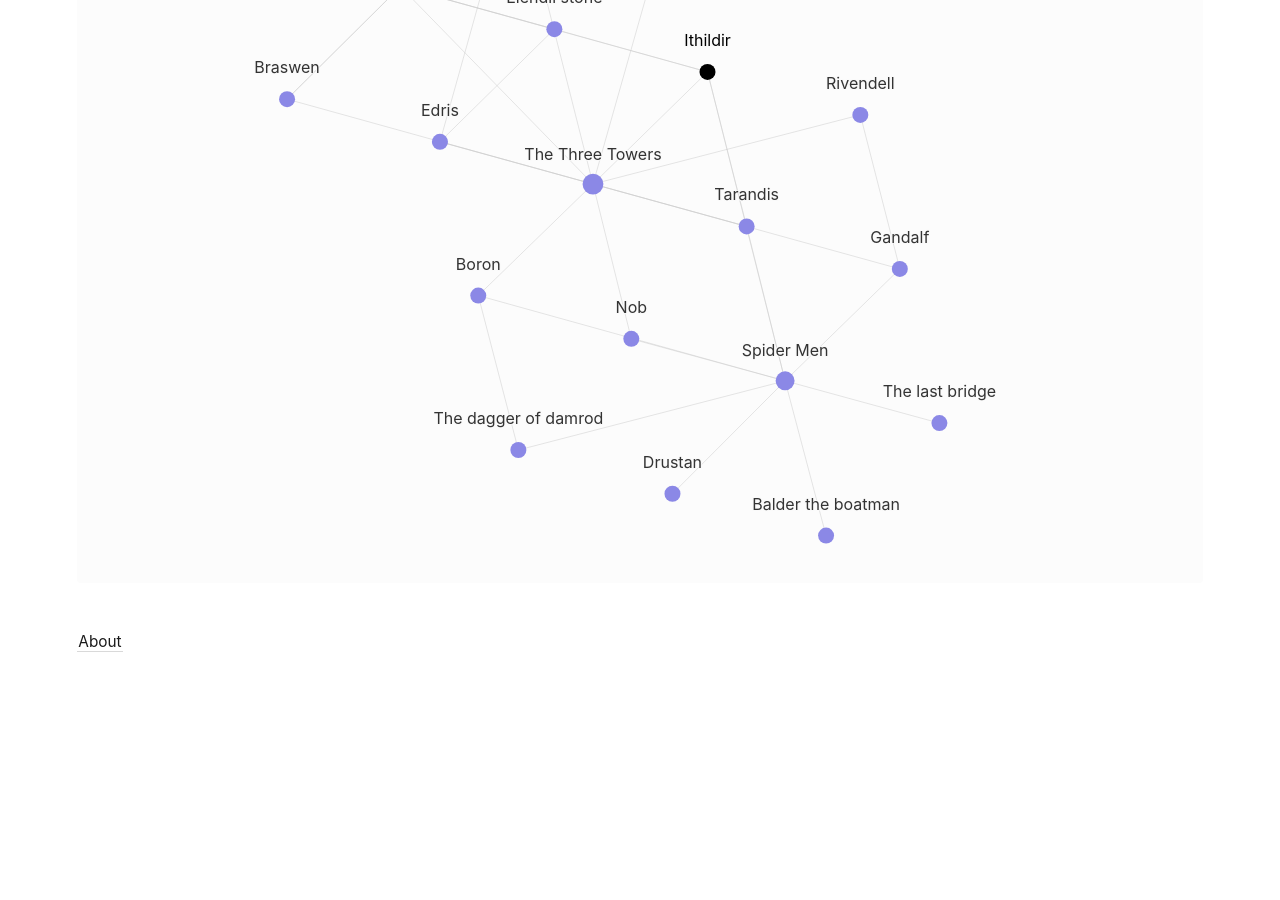
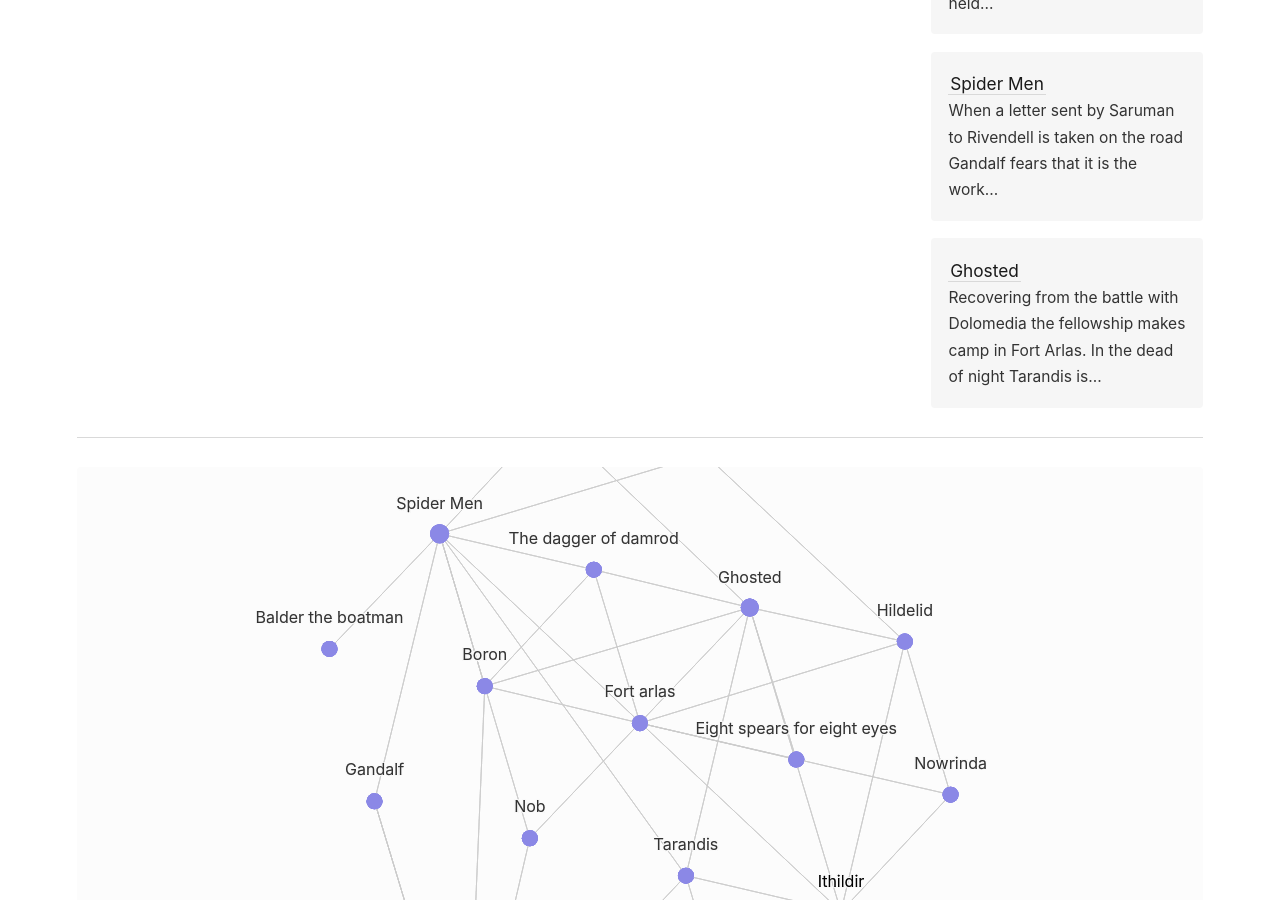
Before and after one commit to Sagelt/ruins-of-the-lost-realm-campaign, a Jekyll site: the page built from _entries/characters/Ithildir.md, in a window 1280 px wide and 900 px high, scrolled down 1127 px. Built offline with Jekyll 4.4.1, drawn with Linux system fonts in a browser that asks for light colours; before the commit the page ends 1849 px from its top, so only the background shows below that; some of the changed text lies outside the part shown.

Commit message:
Add session 3

```diff
--- /dev/null
+++ b/_entries/characters/Hildelid.md
@@ -0,0 +1,10 @@
+---
+name: Hildelid
+npc: yes
+---
+
+A former adventurer, Hildelid protected the farmsteads around [[The Last Bridge]] from bandit raids. Her valor brought her sorrow as well, as her husband and daughter were thought slain in a raid. Unbeknownst to Hildelid they were not slain but taken captive and her daughter, [[Norwinda]], eventually became the chief of the band of hillfolk that made their home in [[Fort Arlas]].
+
+# Notable Events
+
+* In fall 2965 [[Ithildir]] noticed the family relationship and reunited Hildelid and Norwinda.
--- /dev/null
+++ b/_entries/characters/Nowrinda.md
@@ -0,0 +1,10 @@
+---
+name: Norwinda
+npc: yes
+---
+
+The daughter of [[Hildelid]], Norwinda was thought dead. She had in fact been captured and eventually became the chief of the hillfolk band that made it's home in [[Fort Arlas]].
+
+# Notable Events
+
+* In fall 2965 [[Ithildir]] noticed the family relationship and reunited Hildelid and Norwinda.
--- /dev/null
+++ b/_entries/items/Eight Spears For Eight Eyes.md
@@ -0,0 +1,5 @@
+---
+name: Eight Spears For Eight Eyes
+---
+
+A song of victory retelling the battle of the fellowship against the great spider Dolomedia at [[Fort Arlas]].
--- /dev/null
+++ b/_entries/locations/Fort Arlas.md
@@ -0,0 +1,8 @@
+---
+name: Fort Arlas
+---
+
+The ancient fort built around the Arlas Tree, the oldest willow in all of Eriador. The roots of the tree still hold the bones of Damrod the Dúnadan and Gnarsh One-Eye whose legendary battle ended under Arlas. Fort Arlas fell into disuse and became a camp for hillfolk until the great spider Dolomedia drove them off and laid her eggs there.
+
+# Notable Events
+* In 2965 the fellowship slew Dolomedia at Fort Arlas. [[Boron]] recovered [[The Dagger of Damrod]] from among the roots of the toppled Arlas tree.
--- /dev/null
+++ b/_entries/sessions/2022-12-10 Ghosted.md
@@ -0,0 +1,26 @@
+---
+title: Ghosted
+year: 2965
+---
+
+Recovering from the battle with Dolomedia the fellowship makes camp in Fort Arlas. In the dead of night [[Tarandis]] is awakened by the dim glow of a spectral orc standing over [[Boron]] readying a deadly blow. What scars will the ghostly battle leave?
+
+Trekking into the swamps in search of Dolomedia's lair the fellowship stumbles into a hillfolk ambush, but their awe of [[Ithildir]] keeps them from attacking and they instead lead the fellowship back to their camp. Can the fellowship convince the hillfolk to give up the letter?
+
+# Session Log
+
+Taking in the aftermath of their battle with Dolomedia the fellowship decides to make camp in Fort Arlas. While everyone sleeps a dim glow dances on the elf eyes of Tarandis and awakens her in time to interrupt the ghostly orc standing over Boron and preparing to bash him with a vicious club.
+
+In the ensuing battle the specter is defeated, but not before it deals a blow to Boron that knocks out even the stout dwarf. Looking for a safer place to recover the fellowship returns to [[Hildelid]]'s house. [[Nob]] is able to talk Hildelid into breaking out an ancient bottle of dwarf spirits and she finally warms up to her guests a bit more.
+
+Setting off from Hildelid's house the fellowship attempts to find Dolomedia's lair (and presumed treasure) in the swamps. Nob leads the way into a hillfolk ambush site, but the attackers seem hesitant to spring the trap. Capitalizing on the hillfolk's  perception that the fellowship outmatches them Ithildir draws them out in awe by telling them that Dolomedia is dead and the fellowship killed her. The presence of their beloved pig helps as well.
+
+Now embraced as saviors the fellowship is lead back to the depressingly sparse hillfolk camp. They're met by the leader of this band of hillfolk, [[Norwinda]], who Ithildir immediately recognizes as the daughter Hildelid thought she lost long years ago. Through songs, conversation, and a drunken boast about dwarves axes Norwinda eventually relents and returns [[Drustan]]'s bag and the letter he was carrying. The letter from Saruman to Elrond asks what Elrond knows of a knight named Thorongil.
+
+Returning the letter to Gandalf, the fellowship takes their Yule:
+
+* Ithildir returns to Lindon and studies [[The Dagger of Damrod]]. He finds that the spirit tied to it is Gnarsh, the legendary orc killed at the foot of the Arlas tree, and that it will return to attempt to slay whomever has the dagger every full moon.
+* Tarandir returns to Lindon and seeks the wisdom of the elders. She gains herbs and blessings for her next journey.
+* Nob returns to Bree and tells the stories of his adventures, swapping Generous for Swift. "It’s not a very good sword but it’s wot I got."
+* Boron goes to Bree and meets with Gandalf, gaining insight into the importance of stopping the Black Númenóreans.
+* Together the party composes a song of victory about their adventures: [[Eight Spears for Eight Eyes]].
```
Also changed, not shown: _entries/characters/Nob.md (+1 -1 lines).
